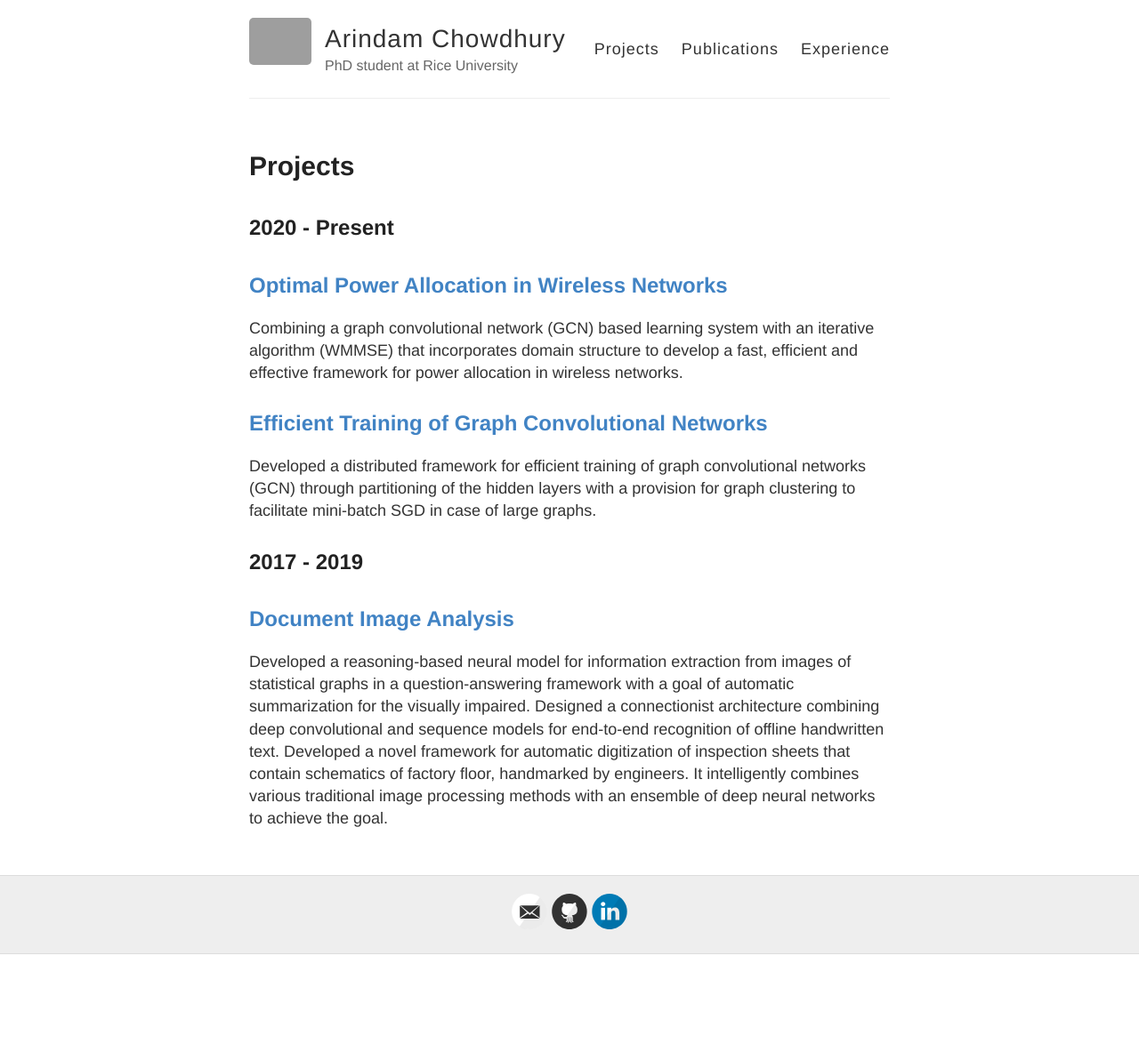
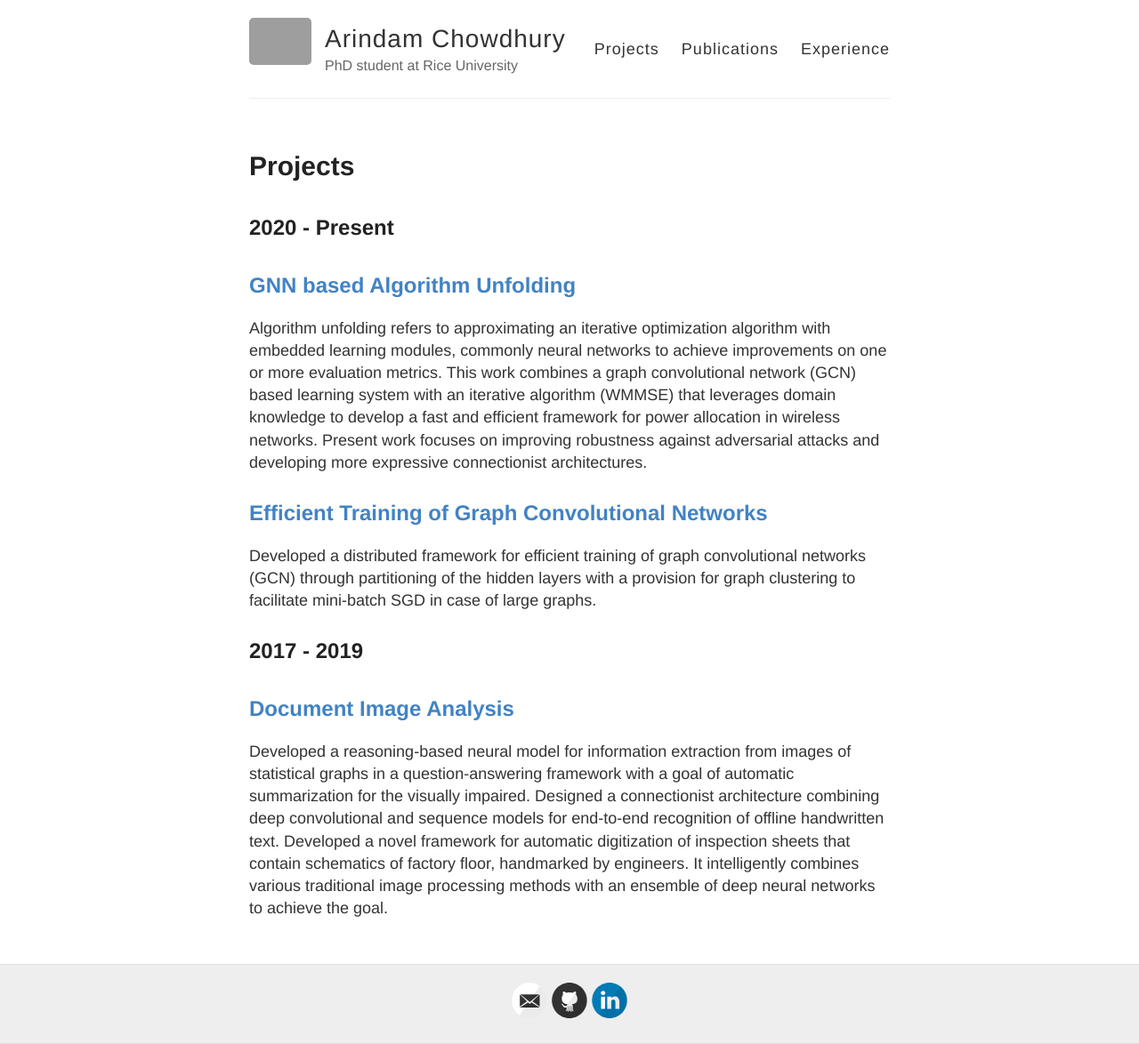
Before and after one commit to ArCho48/ArCho48.github.io, a Jekyll site: the page built from projects.md, in a window 1280 px wide. Shown: the whole page at 89% size. Built offline with Jekyll 4.4.1, drawn with Linux system fonts in a browser that asks for light colours; before the commit the page ends 1073 px from its top, so only the background shows below that; grey boxes are pictures that could not be loaded.

Commit message:
Update projects.md

```diff
--- a/projects.md
+++ b/projects.md
@@ -6,8 +6,8 @@ permalink: /projects/
 
 ## 2020 - Present
 
-## [Optimal Power Allocation in Wireless Networks](/projects//powAlloc.md)
-Combining a graph convolutional network (GCN) based learning system with an iterative algorithm (WMMSE) that incorporates domain structure to develop a fast, efficient and effective framework for power allocation in wireless networks.
+## [GNN based Algorithm Unfolding](/projects//powAlloc.md)
+Algorithm unfolding refers to approximating an iterative optimization algorithm with embedded learning modules, commonly neural networks to achieve improvements on one or more evaluation metrics. This work combines a graph convolutional network (GCN) based learning system with an iterative algorithm (WMMSE) that leverages domain knowledge to develop a fast and efficient framework for power allocation in wireless networks. Present work focuses on improving robustness against adversarial attacks and developing more expressive connectionist architectures.
 
 ## [Efficient Training of Graph Convolutional Networks](/projects//fastGCN.md)
 Developed a distributed framework for efficient training of graph convolutional networks (GCN) through partitioning of the hidden layers with a provision for graph clustering to facilitate mini-batch SGD in case of large graphs.
```
